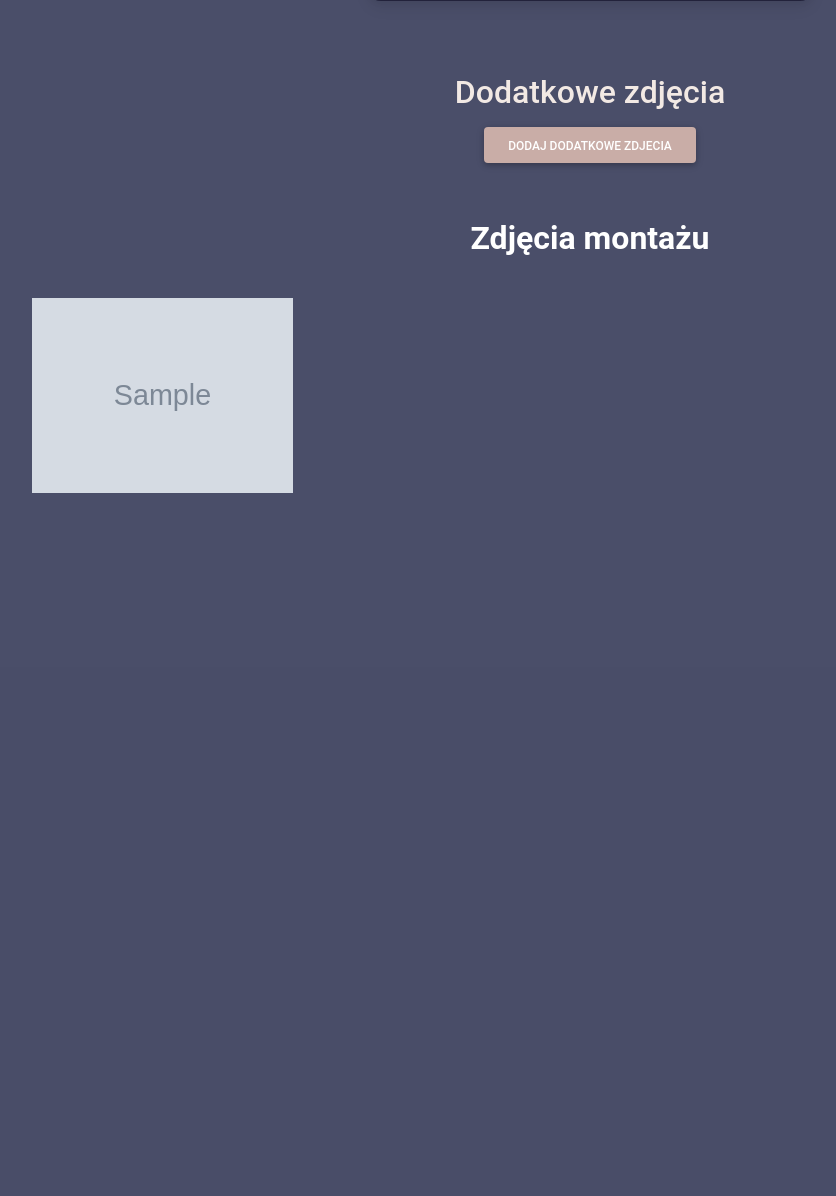
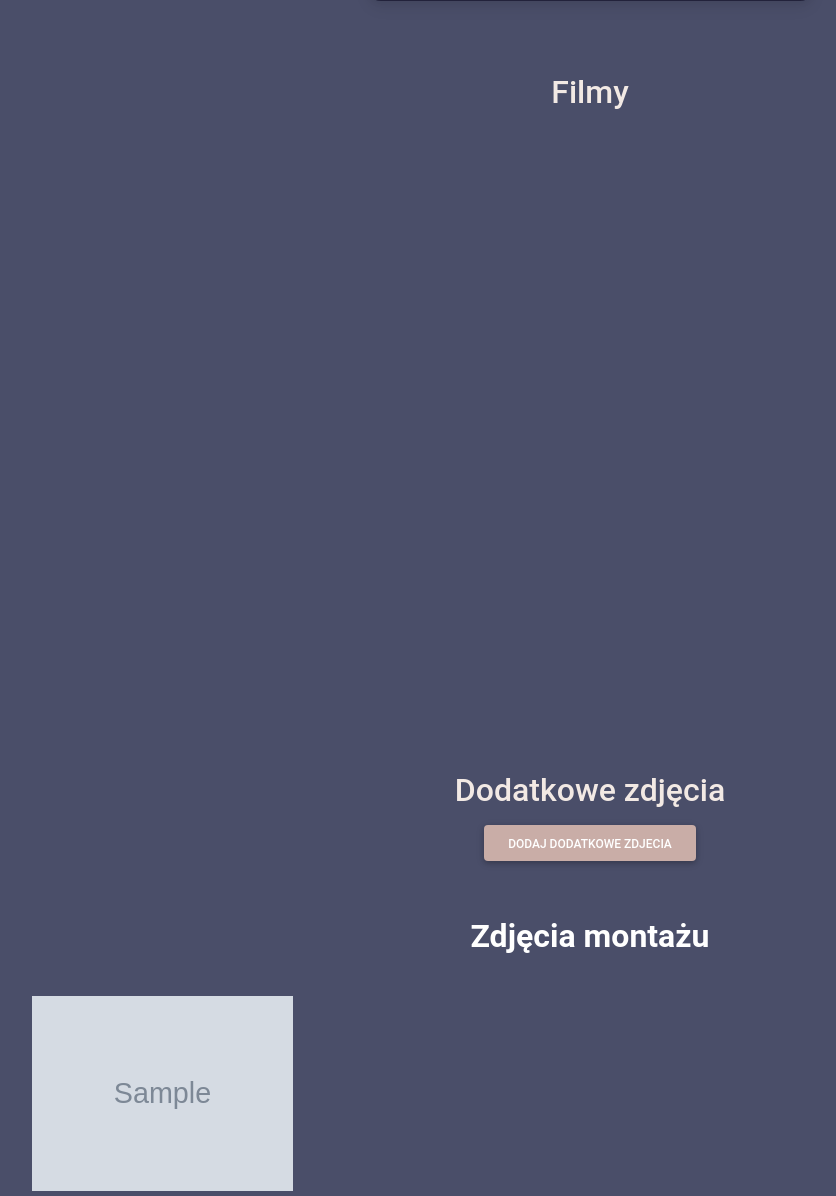
Before and after one commit to Tshibek/luidoapp, a Django app: page /montage/1 in a window 1280 px wide. Shown: the part 805-2001 px from the top of the page, without its empty margins (50-886 px from the left). Before the commit the page ends 1298 px from the top, so only its background shows below. Run offline with Django 3.2, Linux system fonts and the light colour scheme; a user stored in the database is signed in; tables that the repository leaves empty hold one stand-in row (values such as "Sample post"); grey boxes marked "Sample" are stand-in pictures; some libraries are stand-ins or nearby versions.

Commit message:
add video files

```diff
--- a/core/models.py
+++ b/core/models.py
@@ -193,6 +193,11 @@ class MontagePaid(models.Model):
     def get_images(self):
         return MontageGallery.objects.filter(montage__pk=self.pk).all()
 
+    def get_video(self):
+        video = MontageVideoGallery.objects.filter(montage_id=self.pk).all()
+        return video
+
+
     class Meta:
         constraints = [
             models.UniqueConstraint(fields=['montage', 'date'], name='name of montage paid')
--- a/core/templates/details/montage_detail.html
+++ b/core/templates/details/montage_detail.html
@@ -80,6 +80,23 @@
             </div>
         </div>
     </div>
+    {% if montage.get_video %}
+    <div class="container mt-4">
+        <div class="row">
+            <div class="intro">
+                <h2 class="text-center">Filmy</h2>
+            </div>
+        </div>
+        <div class="row">
+            {% for video in montage.get_video %}
+                <div class="embed-responsive embed-responsive-16by9">
+                    <iframe class="embed-responsive-item" src="{{ MEDIA_URL }}{{ video.files }}"
+                            allowfullscreen></iframe>
+                </div>
+            {% endfor %}
+        </div>
+    </div>
+    {% endif %}
     <div class="container mt-4">
         <div class="row">
             <div class="intro">
```
